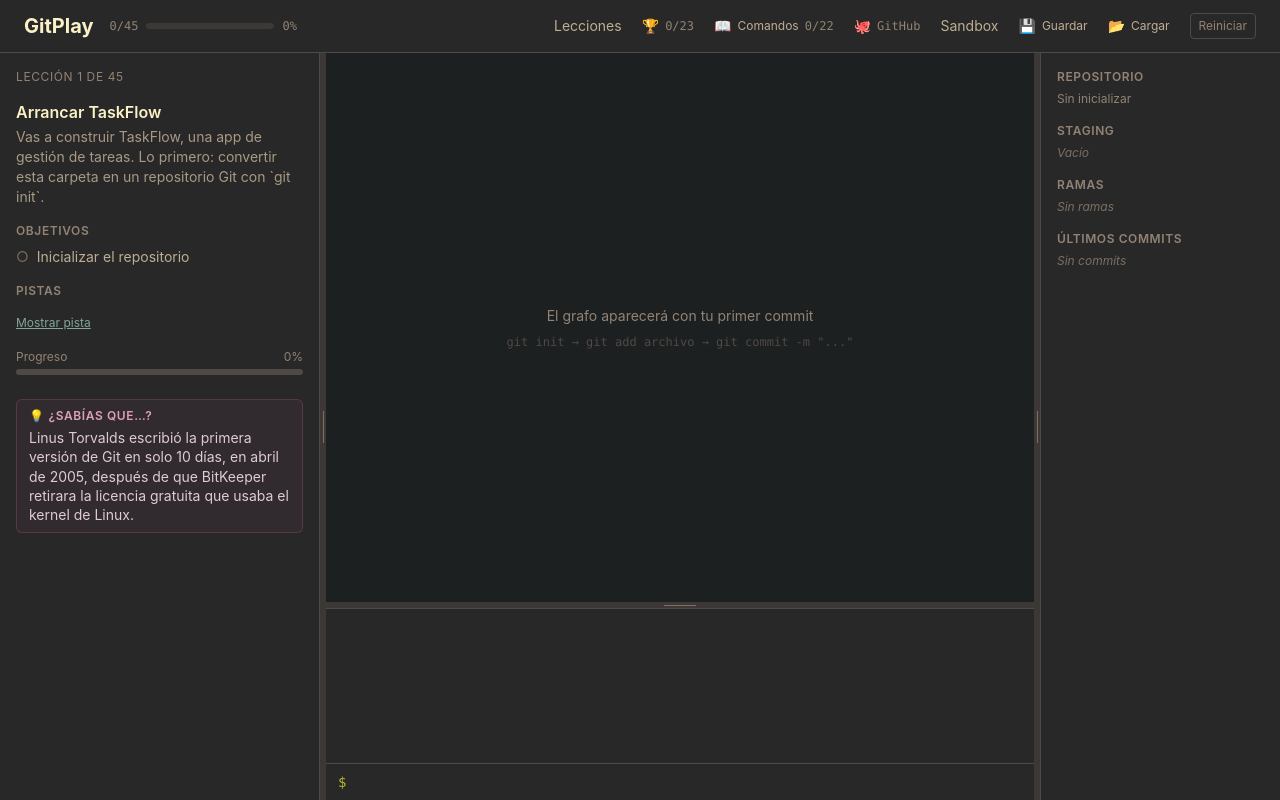
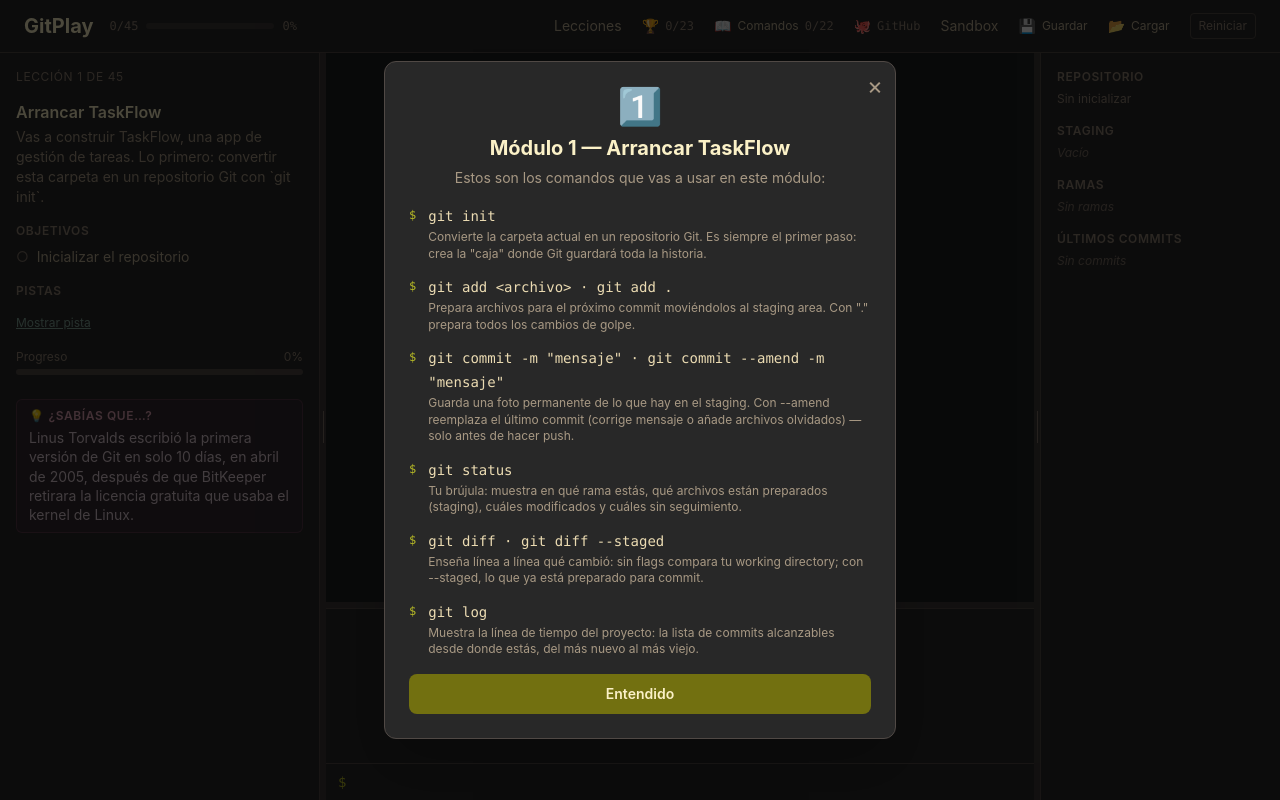
Before and after one commit to hersadev/GitPlay, a React (Vite) app: page / in a window 1280 px wide. Both pictures are taken after a click on the button "Cerrar". Built offline with nearby package versions, Linux system fonts and the light colour scheme.

Commit message:
feat: modal de comandos al entrar en cada modulo nuevo, extraidos automaticamente de las pistas de las lecciones

```diff
--- a/src/App.jsx
+++ b/src/App.jsx
@@ -13,12 +13,14 @@ import BadgeModal from './components/badges/BadgeModal';
 import GitHubView from './components/github/GitHubView';
 import CommandLog from './components/commands/CommandLog';
 import WelcomeModal from './components/onboarding/WelcomeModal';
+import ModuleIntroModal from './components/lesson/ModuleIntroModal';
 import { useGitStore } from './store/gitStore';
 import { useGitEngine } from './hooks/useGitEngine';
 import { useTerminalHistory } from './hooks/useTerminalHistory';
 import { useLessonProgress } from './hooks/useLessonProgress';
 import { useBadges } from './hooks/useBadges';
 import { BADGES } from './utils/badges';
+import { extractModuleCommands } from './utils/commandInfo';
 import { splitChainedCommands } from './engine/CommandParser';
 import {
   saveLessonIndex,
@@ -29,7 +31,7 @@ import {
   loadWelcomeSeen,
   saveWelcomeSeen,
 } from './utils/persistence';
-import { ALL_LESSONS } from './lessons';
+import { ALL_LESSONS, MODULES, LESSON_MODULE_INDEX } from './lessons';
 
 const clampWidth = (px, min, max) => Math.max(min, Math.min(max, px));
 
@@ -59,6 +61,8 @@ export default function App() {
   const [openFile, setOpenFile] = useState(null); // { name, source: 'staged' | 'working' | 'commit', hash? }
   // Bienvenida: solo para usuarios nuevos (o tras reiniciar el juego).
   const [welcomeOpen, setWelcomeOpen] = useState(() => !loadWelcomeSeen());
+  // Aviso de comandos: se muestra cada vez que se entra en un módulo nuevo.
+  const [moduleIntroOpen, setModuleIntroOpen] = useState(false);
   const [leftWidth, setLeftWidth] = useState(320);
   const [rightWidth, setRightWidth] = useState(240);
   const [terminalHeight, setTerminalHeight] = useState(192);
@@ -77,6 +81,18 @@ export default function App() {
     totalLessons: ALL_LESSONS.length,
     isComplete,
   });
+
+  const currentModule = currentLesson ? MODULES[LESSON_MODULE_INDEX[lessonIndex]] ?? null : null;
+  const moduleCommands = currentModule ? extractModuleCommands(currentModule) : [];
+
+  // Al entrar en un módulo nuevo, avisar de los comandos que se van a usar.
+  // Espera a que no haya otro modal a pantalla completa abierto (bienvenida
+  // o logro) para no solaparse con ellos.
+  useEffect(() => {
+    if (!currentModule || welcomeOpen || recent) return;
+    if (moduleCommands.length === 0) return;
+    setModuleIntroOpen(true);
+  }, [currentModule?.id, welcomeOpen, recent, moduleCommands.length]);
 
   // Persist lesson index (y el máximo alcanzado, para el desbloqueo del selector)
   useEffect(() => {
@@ -171,6 +187,7 @@ export default function App() {
     setSelectorOpen(false);
     setBadgesOpen(false);
     setCommandsOpen(false);
+    setModuleIntroOpen(false);
     setWelcomeOpen(true); // empezar de cero: mostrar la bienvenida de nuevo
     // Forzar re-seed: si lessonIndex ya era 0, el useEffect no se redispararía.
     if (ALL_LESSONS[0]?.setupFiles) seedFiles(ALL_LESSONS[0].setupFiles);
@@ -352,6 +369,16 @@ export default function App() {
       <AnimatePresence>
         {welcomeOpen && <WelcomeModal onClose={handleCloseWelcome} />}
       </AnimatePresence>
+
+      <AnimatePresence>
+        {moduleIntroOpen && (
+          <ModuleIntroModal
+            moduleDef={currentModule}
+            commands={moduleCommands}
+            onClose={() => setModuleIntroOpen(false)}
+          />
+        )}
+      </AnimatePresence>
     </MainLayout>
   );
 }
--- /dev/null
+++ b/src/components/lesson/ModuleIntroModal.jsx
@@ -0,0 +1,77 @@
+import { useEffect } from 'react';
+import { motion } from 'framer-motion';
+
+// Modal que anuncia, al entrar en un módulo nuevo, qué comandos se van a
+// practicar en él. Se cierra pinchando la X, pinchando fuera (backdrop),
+// con Escape o con el botón "Entendido".
+export default function ModuleIntroModal({ moduleDef, commands, onClose }) {
+  useEffect(() => {
+    const onKey = (e) => {
+      if (e.key === 'Escape') onClose();
+    };
+    window.addEventListener('keydown', onKey);
+    return () => window.removeEventListener('keydown', onKey);
+  }, [onClose]);
+
+  if (!moduleDef) return null;
+
+  return (
+    <motion.div
+      initial={{ opacity: 0 }}
+      animate={{ opacity: 1 }}
+      exit={{ opacity: 0 }}
+      transition={{ duration: 0.15 }}
+      className="fixed inset-0 z-[65] bg-black/70 flex items-center justify-center p-4"
+      onClick={onClose}
+    >
+      <motion.div
+        initial={{ scale: 0.94, y: 12 }}
+        animate={{ scale: 1, y: 0 }}
+        exit={{ scale: 0.94, y: 12 }}
+        transition={{ type: 'spring', stiffness: 300, damping: 24 }}
+        className="relative bg-gray-900 border border-gray-700 rounded-xl w-full max-w-lg max-h-[85vh] flex flex-col shadow-2xl"
+        onClick={(e) => e.stopPropagation()}
+        role="dialog"
+        aria-modal="true"
+        aria-label={`Comandos del ${moduleDef.name}`}
+      >
+        <button
+          onClick={onClose}
+          className="absolute top-3 right-3 text-gray-400 hover:text-white text-2xl leading-none"
+          aria-label="Cerrar"
+        >
+          ×
+        </button>
+
+        <div className="p-6 pb-4 text-center flex-shrink-0">
+          <p className="text-4xl mb-2">{moduleDef.icon}</p>
+          <h2 className="text-xl font-bold text-white">{moduleDef.name}</h2>
+          <p className="text-sm text-gray-400 mt-1.5 leading-snug">
+            Estos son los comandos que vas a usar en este módulo:
+          </p>
+        </div>
+
+        <ul className="px-6 flex flex-col gap-3 overflow-y-auto">
+          {commands.map((c) => (
+            <li key={c.cmd} className="flex items-start gap-3">
+              <span className="text-green-400 text-xs font-mono flex-shrink-0 mt-1">$</span>
+              <div>
+                <code className="text-sm text-gray-100 font-mono">{c.usage}</code>
+                <p className="text-xs text-gray-400 leading-snug mt-0.5">{c.desc}</p>
+              </div>
+            </li>
+          ))}
+        </ul>
+
+        <div className="p-6 pt-4 flex-shrink-0">
+          <button
+            onClick={onClose}
+            className="w-full px-5 py-2.5 rounded-lg bg-green-700 hover:bg-green-600 text-white text-sm font-semibold transition-colors"
+          >
+            Entendido
+          </button>
+        </div>
+      </motion.div>
+    </motion.div>
+  );
+}
--- a/src/lessons/index.js
+++ b/src/lessons/index.js
@@ -22,3 +22,8 @@ export const MODULES = [
 ];
 
 export const ALL_LESSONS = MODULES.flatMap((m) => m.lessons);
+
+// Índice del módulo (0-based) al que pertenece cada lección, en el mismo
+// orden que ALL_LESSONS. Permite saber, a partir de lessonIndex, cuándo el
+// jugador entra en un módulo nuevo.
+export const LESSON_MODULE_INDEX = MODULES.flatMap((m, mi) => m.lessons.map(() => mi));
--- a/src/utils/commandInfo.js
+++ b/src/utils/commandInfo.js
@@ -94,3 +94,34 @@ export const COMMAND_INFO = {
 };
 
 export const COMMAND_NAMES = Object.keys(COMMAND_INFO);
+
+// Comandos "git <cmd>" mencionados en un texto (busca solo entre COMMAND_NAMES).
+// Se usa para detectar, a partir de las pistas de las lecciones, qué comandos
+// se van a practicar — sin tener que anotarlos a mano en cada lección.
+const COMMAND_PATTERN = new RegExp(
+  `\\bgit\\s+(${[...COMMAND_NAMES].sort((a, b) => b.length - a.length).join('|')})\\b`,
+  'g'
+);
+
+function extractCommandNames(text) {
+  if (!text) return [];
+  const found = [];
+  let match;
+  COMMAND_PATTERN.lastIndex = 0;
+  while ((match = COMMAND_PATTERN.exec(text))) {
+    if (!found.includes(match[1])) found.push(match[1]);
+  }
+  return found;
+}
+
+// Comandos que se van a usar a lo largo de un módulo completo, deduplicados
+// en orden de aparición, con su ficha (usage + desc) de COMMAND_INFO.
+export function extractModuleCommands(moduleDef) {
+  const found = [];
+  for (const lesson of moduleDef?.lessons ?? []) {
+    for (const cmd of extractCommandNames((lesson.hints ?? []).join('\n'))) {
+      if (!found.includes(cmd)) found.push(cmd);
+    }
+  }
+  return found.map((cmd) => ({ cmd, ...COMMAND_INFO[cmd] }));
+}
```
